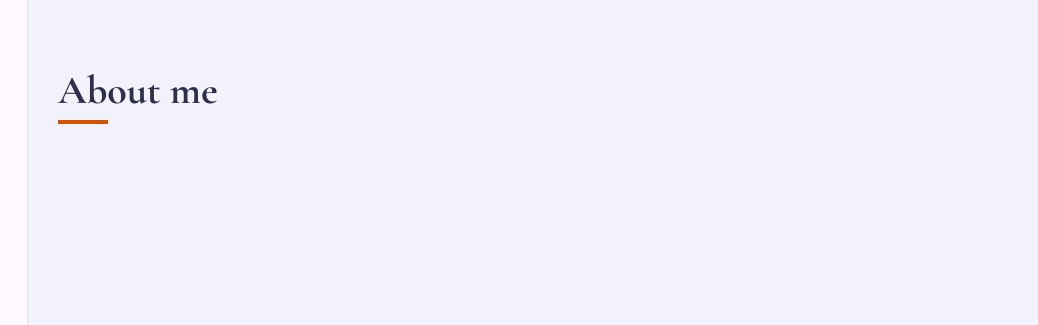
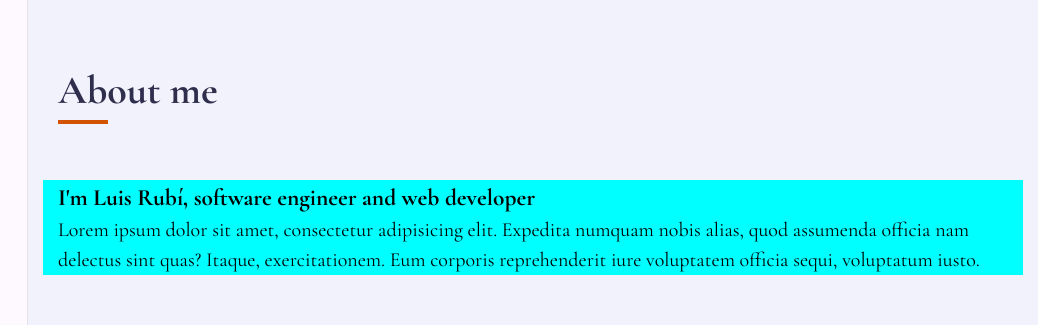
Before and after one commit to LuisoRubi/my_portfolio, a plain HTML site: page index.html in a window 1280 px wide. Shown: the top 325 px of the page, 242-1280 px from the left. Drawn offline with nearby package versions, Linux system fonts and the light colour scheme.

Commit message:
adding about section info

```diff
--- a/css/style.css
+++ b/css/style.css
@@ -75,6 +75,7 @@ ul{
 .section-title{
     flex: 0 0 100%;
     max-width: 100%;
+    margin-bottom: 60px;
 }
 .row{
     display: flex;
@@ -237,3 +238,15 @@ h3.my-profession{
     margin: auto;
     height: 400px;
 }
+
+/* About */
+
+.about .about-content{
+    flex: 0 0 100%;
+    max-width: 100%;
+}
+.about-content .about-text{
+    flex: 0 0 100%;
+    max-width: 100%;
+    background-color: aqua;
+}
--- a/index.html
+++ b/index.html
@@ -58,6 +58,16 @@
                         <h2>About me</h2>
                     </div>
                 </div>
+                <div class="row">
+                    <div class="about-content padd-15">
+                        <div class="row">
+                            <div class="about-text padd-15">
+                                <h3>I'm Luis Rubí, software engineer and <span>web developer</span></h3>
+                                <p>Lorem ipsum dolor sit amet, consectetur adipisicing elit. Expedita numquam nobis alias, quod assumenda officia nam delectus sint quas? Itaque, exercitationem. Eum corporis reprehenderit iure voluptatem officia sequi, voluptatum iusto.</p>
+                            </div>
+                        </div>
+                    </div>
+                </div>
             </div>
         </section>
         <!-- === About section end === -->
```
